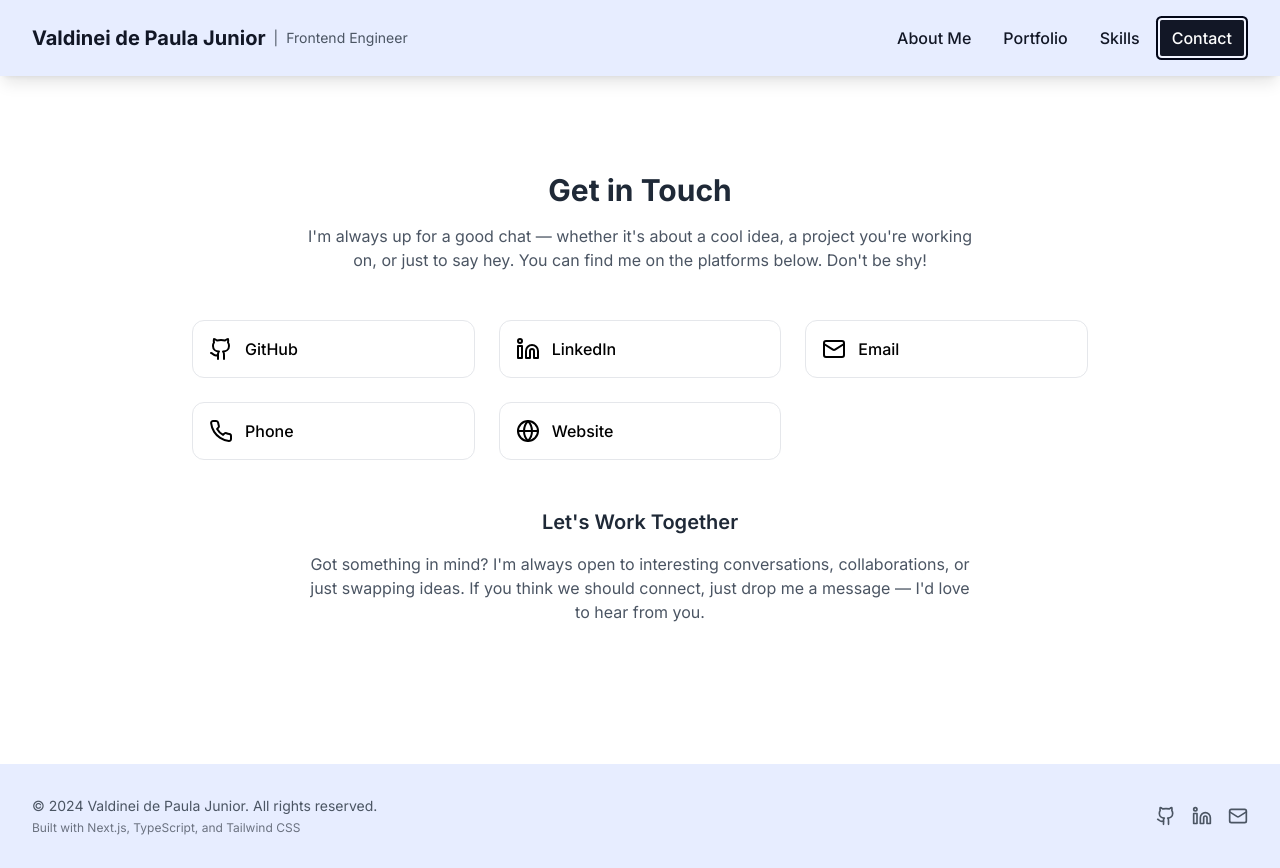
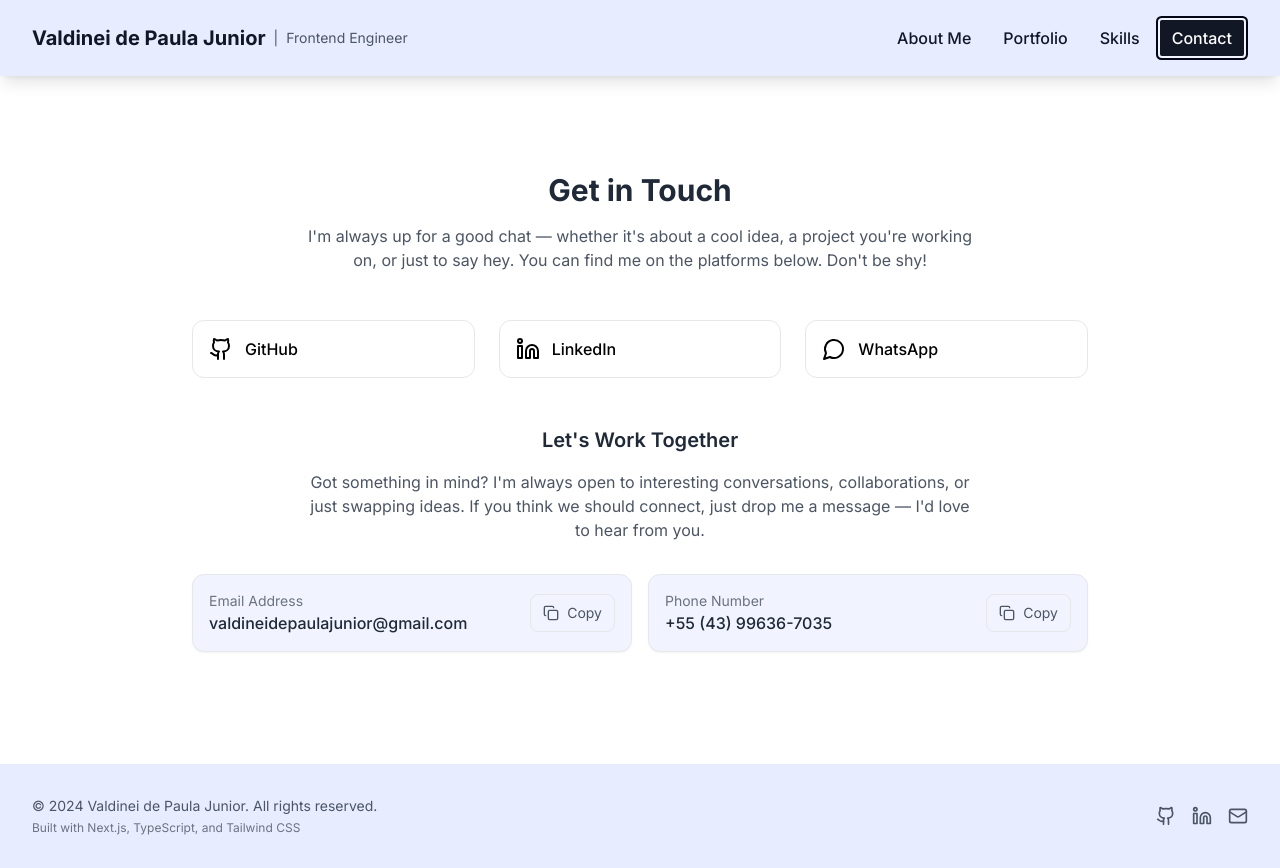
Before and after one commit to ValdineiJunior/valdinei-junior-landing-page, a Next.js app: page / in a window 1280 px wide. Both pictures are taken after a click on the tab "Contact". Built offline with nearby package versions, Linux system fonts and the light colour scheme.

Commit message:
feat: update contact informations

```diff
--- a/components/Contact.tsx
+++ b/components/Contact.tsx
@@ -1,4 +1,6 @@
-import { Github, Linkedin, Mail, Phone, Globe } from "lucide-react";
+"use client";
+import { Github, Linkedin, MessageCircle, Copy, Check } from "lucide-react";
+import { useState } from "react";
 
 const contactLinks = [
   {
@@ -12,19 +14,9 @@ const contactLinks = [
     url: "https://www.linkedin.com/in/valdinei-junior-software-developer/",
   },
   {
-    name: "Email",
-    icon: Mail,
-    url: "mailto:valdineidepaulajunior@gmail.com",
-  },
-  {
-    name: "Phone",
-    icon: Phone,
-    url: "tel:+5543996367035",
-  },
-  {
-    name: "Website",
-    icon: Globe,
-    url: "https://valdinei-junior.dev",
+    name: "WhatsApp",
+    icon: MessageCircle,
+    url: "https://wa.me/5543996367035",
   },
 ];
 
@@ -47,6 +39,53 @@ const ContactLink = ({
       <Icon className="h-6 w-6" />
       <span className="font-medium">{name}</span>
     </a>
+  );
+};
+
+const CopyableText = ({
+  text,
+  label,
+  copyText,
+}: {
+  text: string;
+  label: string;
+  copyText?: string;
+}) => {
+  const [copied, setCopied] = useState(false);
+
+  const copyToClipboard = async () => {
+    try {
+      await navigator.clipboard.writeText(copyText || text);
+      setCopied(true);
+      setTimeout(() => setCopied(false), 2000);
+    } catch (err) {
+      console.error("Failed to copy text: ", err);
+    }
+  };
+
+  return (
+    <div className="flex items-center justify-between rounded-xl border border-gray-200 bg-white p-4 shadow-sm">
+      <div>
+        <p className="text-sm text-gray-500">{label}</p>
+        <p className="font-medium text-gray-800">{text}</p>
+      </div>
+      <button
+        onClick={copyToClipboard}
+        className="flex items-center gap-2 rounded-lg border border-gray-200 px-3 py-2 text-sm text-gray-600 transition-all duration-300 hover:bg-gray-50"
+      >
+        {copied ? (
+          <>
+            <Check className="text-green-500 h-4 w-4" />
+            <span>Copied!</span>
+          </>
+        ) : (
+          <>
+            <Copy className="h-4 w-4" />
+            <span>Copy</span>
+          </>
+        )}
+      </button>
+    </div>
   );
 };
 
@@ -79,6 +118,18 @@ export const Contact = () => {
           you.
         </p>
       </div>
+
+      <div className="mx-auto mt-8 grid max-w-4xl grid-cols-1 gap-4 sm:grid-cols-2">
+        <CopyableText
+          label="Email Address"
+          text="valdineidepaulajunior@gmail.com"
+        />
+        <CopyableText
+          label="Phone Number"
+          text="+55 (43) 99636-7035"
+          copyText="+5543996367035"
+        />
+      </div>
     </div>
   );
 };
```
